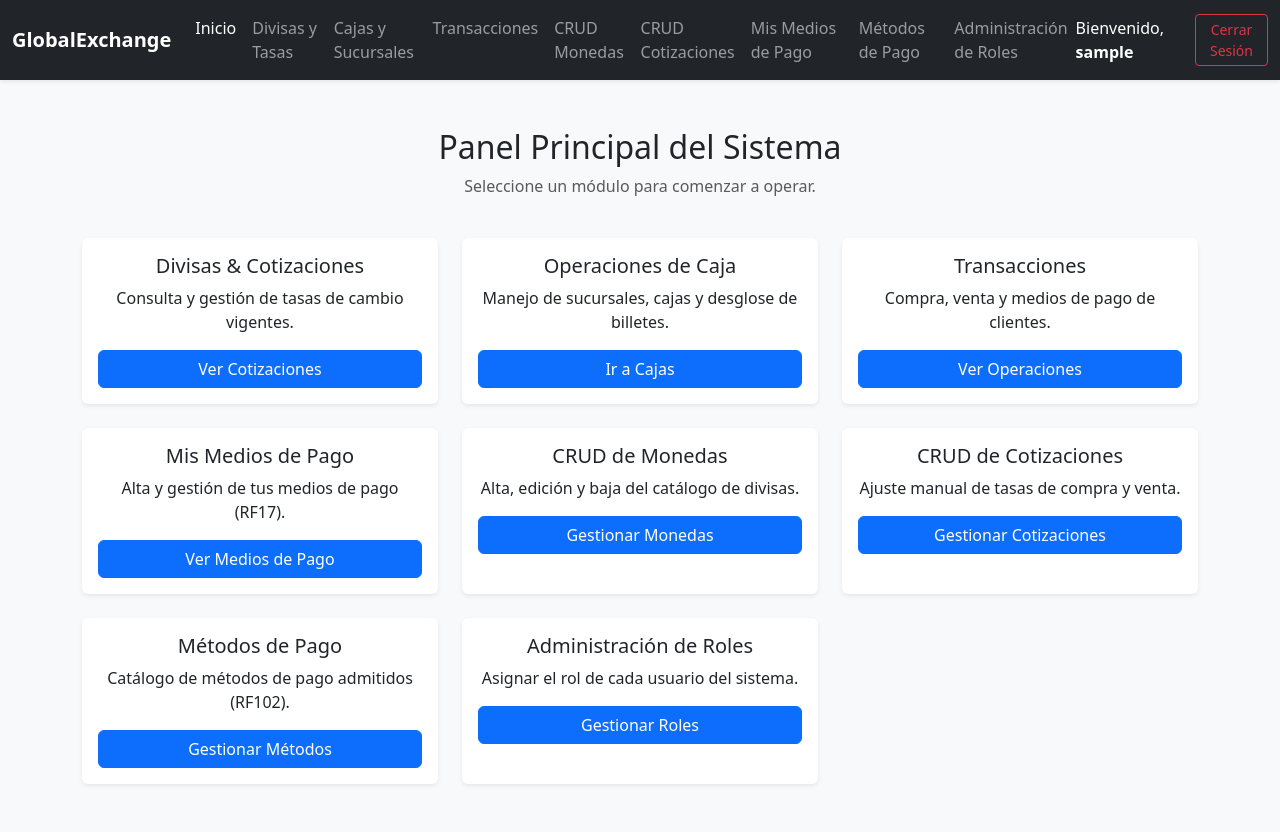
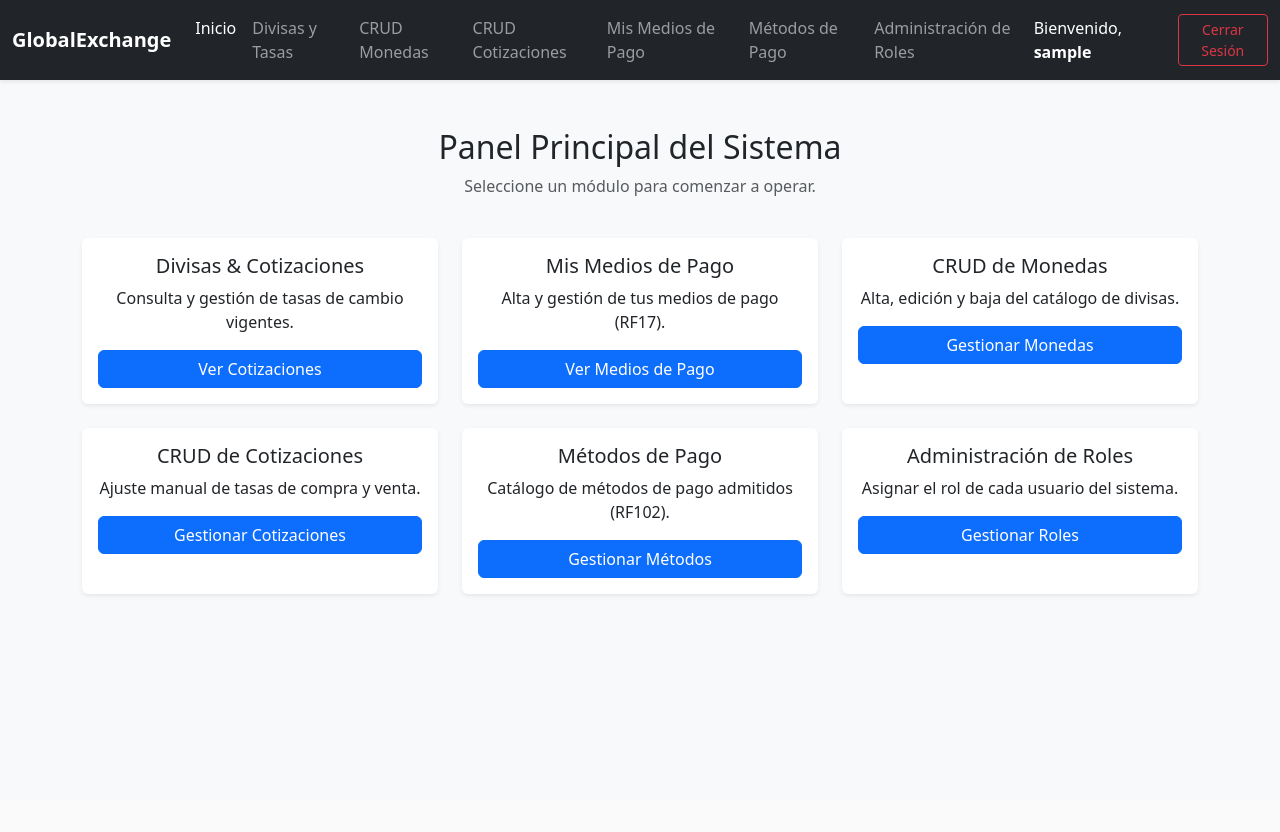
Before and after one commit to Evatol/GlobalExchange, a Django app: page /api/usuarios/ in a window 1280 px wide. After the commit the page ends 596 px from the top, so only its background shows below. Run offline with Django 5.2, Linux system fonts and the light colour scheme; the visitor is signed in with stand-in values (Sample User, id 1); data that the repository does not hold is empty.

Commit message:
chore(menu): quitar accesos a Caja y Transacciones (sin nada implementado)
"Operaciones de Caja" apuntaba a /api/caja/, que tiene
urlpatterns = [] (nada implementado, es alcance de un sprint futuro).
"Transacciones" apuntaba al listado crudo de la API
(/api/transacciones/), que ya quedo cubierto por las pantallas propias
de "Metodos de Pago" y "Mis Medios de Pago"; la compra/venta real
(Transaccion) tampoco tiene vistas ni URLs todavia.

Mantenerlos en el menu era peor que no tenerlos: son links que no
llevan a nada funcional, lo que va en contra de la coherencia de
interfaz que pide la revision.

130 tests siguen OK (ningun test dependia de estos textos).

Co-Authored-By: Claude Sonnet 5 <noreply@anthropic.com>

```diff
--- a/apps/usuarios/templates/usuarios/menu_principal.html
+++ b/apps/usuarios/templates/usuarios/menu_principal.html
@@ -26,12 +26,6 @@
                     </li>
                     <li class="nav-item">
                         <a class="nav-link" href="/api/divisas/">Divisas y Tasas</a>
-                    </li>
-                    <li class="nav-item">
-                        <a class="nav-link" href="/api/caja/">Cajas y Sucursales</a>
-                    </li>
-                    <li class="nav-item">
-                        <a class="nav-link" href="/api/transacciones/">Transacciones</a>
                     </li>
                     {% if puede_gestionar_divisas %}
                     <li class="nav-item">
@@ -108,26 +102,6 @@
             <div class="col-md-4">
                 <div class="card h-100 shadow-sm border-0">
                     <div class="card-body text-center">
-                        <h5 class="card-title">Operaciones de Caja</h5>
-                        <p class="card-text">Manejo de sucursales, cajas y desglose de billetes.</p>
-                        <a href="/api/caja/" class="btn btn-primary w-100">Ir a Cajas</a>
-                    </div>
-                </div>
-            </div>
-
-            <div class="col-md-4">
-                <div class="card h-100 shadow-sm border-0">
-                    <div class="card-body text-center">
-                        <h5 class="card-title">Transacciones</h5>
-                        <p class="card-text">Compra, venta y medios de pago de clientes.</p>
-                        <a href="/api/transacciones/" class="btn btn-primary w-100">Ver Operaciones</a>
-                    </div>
-                </div>
-            </div>
-
-            <div class="col-md-4">
-                <div class="card h-100 shadow-sm border-0">
-                    <div class="card-body text-center">
                         <h5 class="card-title">Mis Medios de Pago</h5>
                         <p class="card-text">Alta y gestión de tus medios de pago (RF17).</p>
                         <a href="{% url 'gestion_medios_pago' %}" class="btn btn-primary w-100">Ver Medios de Pago</a>
```
